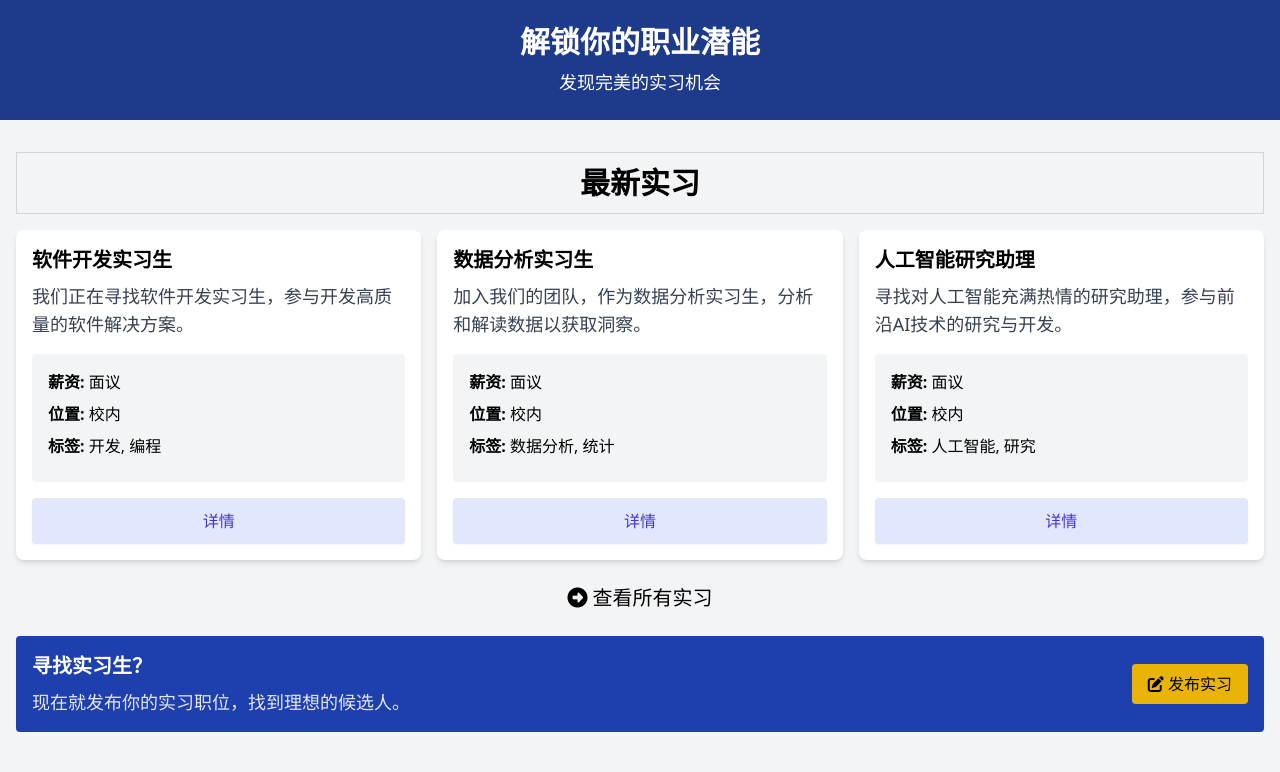
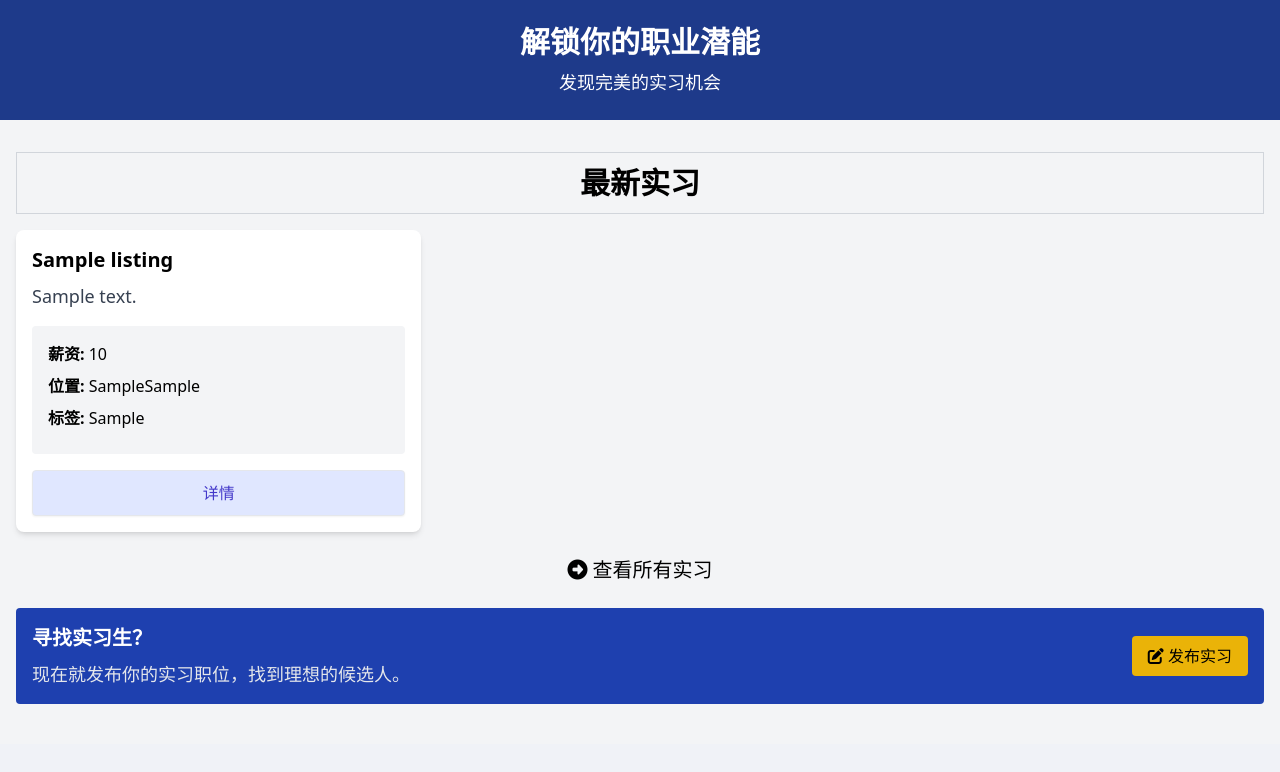
Before and after one commit to Sky-Interest/PHP_gkd_net, a PHP site: page / in a window 1280 px wide. Shown: the part 356-1128 px from the top of the page. After the commit the page ends 1060 px from the top, so only its background shows below. Run offline with PHP 8.4, Linux system fonts and the light colour scheme; tables that the repository leaves empty or names only in its code hold one stand-in row (values such as "Sample post").

Commit message:
2.6. 首页视图集成

```diff
--- a/Database.php
+++ b/Database.php
@@ -13,7 +13,7 @@ class Database
 
         $options = [
             PDO::ATTR_ERRMODE => PDO::ERRMODE_EXCEPTION,
-            PDO::ATTR_DEFAULT_FETCH_MODE => PDO::FETCH_ASSOC
+            PDO::ATTR_DEFAULT_FETCH_MODE => PDO::FETCH_OBJ
 
         ];
 
--- a/controllers/home.php
+++ b/controllers/home.php
@@ -7,5 +7,5 @@ $listings = $db->query('SELECT * FROM listing LIMIT 6')->fetchAll();
 
 // inspect($listings);
 
-loadView('home');
+loadView('home', ['listings'=> $listings]);
 // echo 'home';
--- a/helpers.php
+++ b/helpers.php
@@ -15,14 +15,13 @@ function loadPartial($name)
     }
 }
 
-function loadView($name)
+//加载视图
+function loadView($name,$data = [])
 {
     $viewPath = basePath("views/{$name}.view.php");
 
-    // inspectAndDie($name);
-    // inspect($viewPath);
-
     if (file_exists($viewPath)) {
+        extract($data);
         require $viewPath;
     } else {
         echo "{$viewPath}视图不存在!";
--- a/views/home.view.php
+++ b/views/home.view.php
@@ -17,65 +17,34 @@
 
     <!-- 实习列表 -->
     <div class="grid grid-cols-1 md:grid-cols-3 gap-4 mb-6">
+      <?php
+      // var_dump($listings);
+      foreach ($listings as $listing) :
+        $listing = (object)$listing;//转化为对象进行下一步赋值
+      // var_dump($listing);
+      // var_dump($listing->title);
+      ?>
         <!-- 实习职位1: 软件开发实习生 -->
         <div class="rounded-lg shadow-md bg-white">
           <div class="p-4">
-              <h2 class="text-xl font-semibold">软件开发实习生</h2>
+            <h2 class="text-xl font-semibold"><?= $listing->title ?></h2>
             <p class="text-gray-700 text-lg mt-2">
-                我们正在寻找软件开发实习生，参与开发高质量的软件解决方案。
+              <?= $listing->description ?>
             </p>
             <ul class="my-4 bg-gray-100 p-4 rounded">
-                <li class="mb-2"><strong>薪资:</strong> 面议</li>
-                <li class="mb-2"><strong>位置:</strong> 校内</li>
-                <li class="mb-2"><strong>标签:</strong> <span>开发</span>, <span>编程</span></li>
+              <li class="mb-2"><strong>薪资:</strong> <?= $listing->salary ?></li>
+              <li class="mb-2"><strong>位置:</strong> <?= $listing->province ?><?= $listing->city ?></li>
+              <li class="mb-2"><strong>标签:</strong> <?= $listing->tags ?></li>
             </ul>
-              <a href="details.html"
-                class="block w-full text-center px-5 py-2.5 shadow-sm rounded border text-base font-medium text-indigo-700 bg-indigo-100 hover:bg-indigo-200"
-              >
+            <a href="/listing/<?= $listing->id ?>" class="block w-full text-center px-5 py-2.5 shadow-sm rounded border text-base font-medium text-indigo-700 bg-indigo-100 hover:bg-indigo-200">
               详情
             </a>
           </div>
         </div>
 
-          <!-- 实习职位2: 数据分析实习生 -->
-          <div class="rounded-lg shadow-md bg-white">
-            <div class="p-4">
-              <h2 class="text-xl font-semibold">数据分析实习生</h2>
-              <p class="text-gray-700 text-lg mt-2">
-                加入我们的团队，作为数据分析实习生，分析和解读数据以获取洞察。
-              </p>
-              <ul class="my-4 bg-gray-100 p-4 rounded">
-                <li class="mb-2"><strong>薪资:</strong> 面议</li>
-                <li class="mb-2"><strong>位置:</strong> 校内</li>
-                <li class="mb-2"><strong>标签:</strong> <span>数据分析</span>, <span>统计</span></li>
-              </ul>
-              <a href="details.html"
-                class="block w-full text-center px-5 py-2.5 shadow-sm rounded border text-base font-medium text-indigo-700 bg-indigo-100 hover:bg-indigo-200"
-              >
-                详情
-              </a>
-            </div>
-          </div>
+      <?php endforeach; ?>
 
-          <!-- 实习职位3: 人工智能研究助理 -->
-          <div class="rounded-lg shadow-md bg-white">
-            <div class="p-4">
-              <h2 class="text-xl font-semibold">人工智能研究助理</h2>
-              <p class="text-gray-700 text-lg mt-2">
-                寻找对人工智能充满热情的研究助理，参与前沿AI技术的研究与开发。
-              </p>
-              <ul class="my-4 bg-gray-100 p-4 rounded">
-                <li class="mb-2"><strong>薪资:</strong> 面议</li>
-                <li class="mb-2"><strong>位置:</strong> 校内</li>
-                <li class="mb-2"><strong>标签:</strong> <span>人工智能</span>, <span>研究</span></li>
-              </ul>
-              <a href="details.html"
-                class="block w-full text-center px-5 py-2.5 shadow-sm rounded border text-base font-medium text-indigo-700 bg-indigo-100 hover:bg-indigo-200"
-              >
-                详情
-              </a>
-            </div>
-          </div>
+
     </div>
     <a href="/listings" class="block text-xl text-center">
       <i class="fa fa-arrow-alt-circle-right"></i>
@@ -87,4 +56,4 @@
     <?php loadPartial('bottom-banner'); ?>
 
 
-<?php require basePath('views/partials/footer.php')?>
+    <?php require basePath('views/partials/footer.php') ?>
```
Lines whose indentation alone changed are shown as unchanged.
